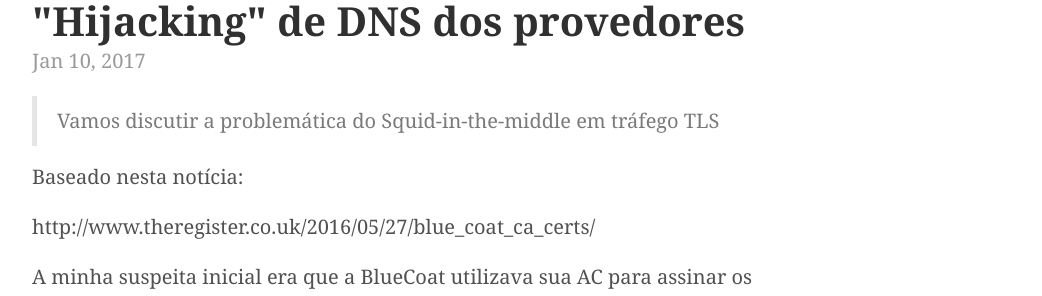
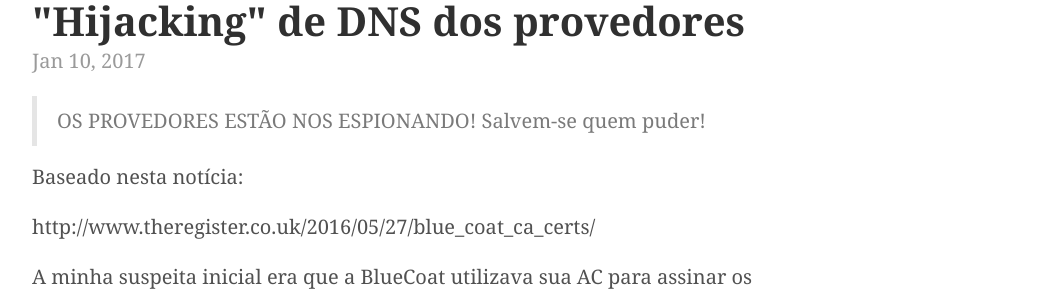
Before and after one commit to Kingm0b/jekyll-minimal-theme, a Jekyll site: the page built from _posts/2017-01-10-dns-hijacking-isp.md, in a window 1280 px wide. Shown: the part 143-439 px from the top of the page, without its empty margins (228-1270 px from the left). Built offline with Jekyll 4.4.1, drawn with Linux system fonts in a browser that asks for light colours.

Commit message:
Add files via upload

```diff
--- a/_posts/2017-01-10-dns-hijacking-isp.md
+++ b/_posts/2017-01-10-dns-hijacking-isp.md
@@ -3,7 +3,7 @@
 title: "\"Hijacking\" de DNS dos provedores"
 ---
 
-> Vamos discutir a problemática do Squid-in-the-middle em tráfego TLS
+> OS PROVEDORES ESTÃO NOS ESPIONANDO! Salvem-se quem puder!
 
 Baseado nesta notícia:
 
```
